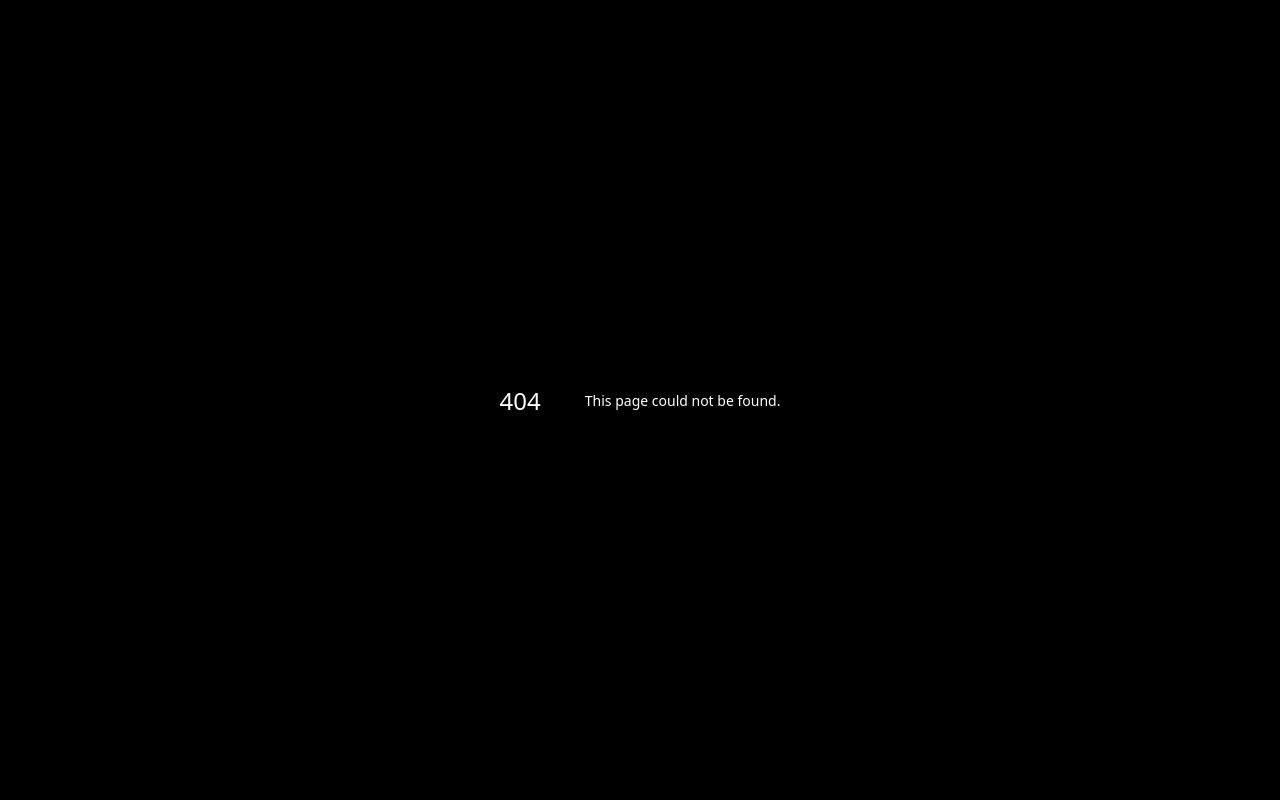
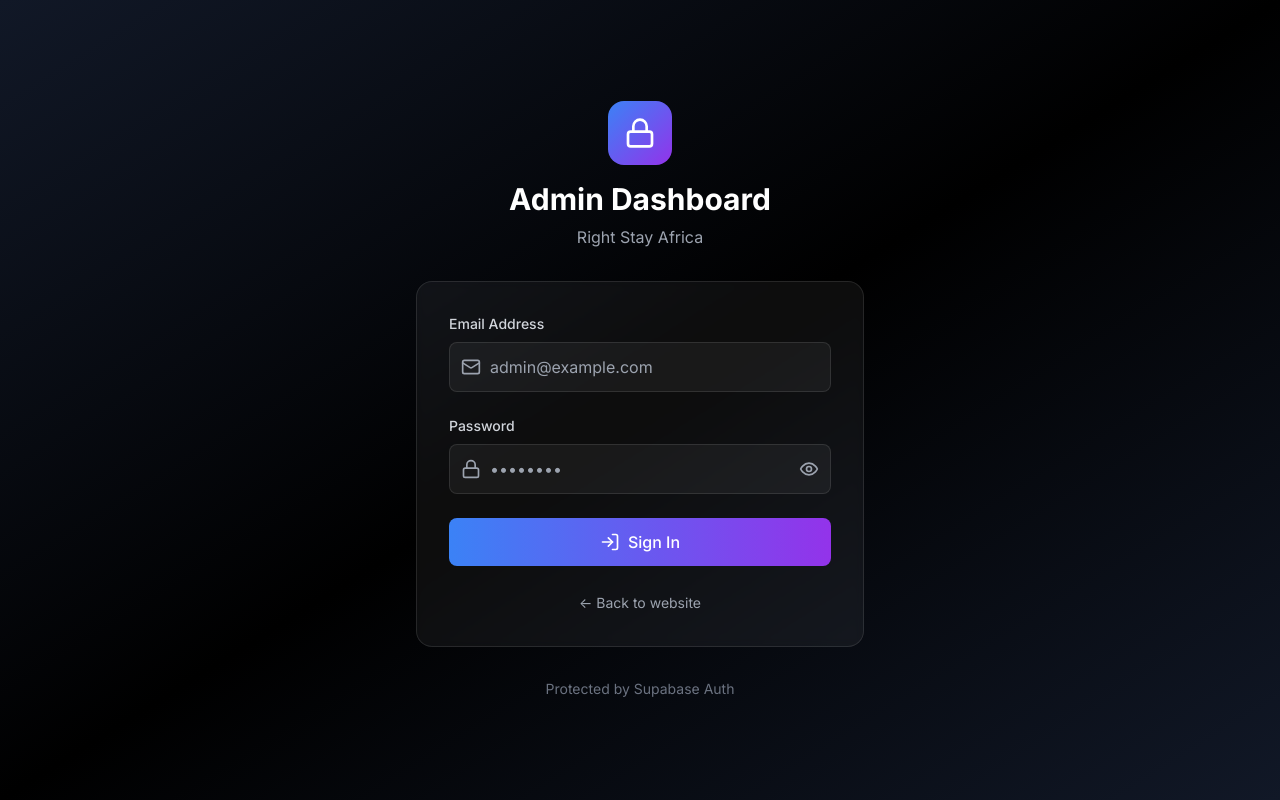
Before and after one commit to HanSolo4203/Right-Stay, a Next.js app: page /admin/login in a window 1280 px wide. Before the commit this address had no page. Built offline with nearby package versions, Linux system fonts and the light colour scheme; no server answers.

Commit message:
Add admin authentication with Supabase Auth - login page, protected dashboard, sign-out functionality

```diff
--- /dev/null
+++ b/app/admin/login/page.tsx
@@ -0,0 +1,175 @@
+'use client';
+
+import { useState, useEffect } from 'react';
+import { supabase } from '@/lib/supabase';
+import { useRouter } from 'next/navigation';
+import { Lock, Mail, Eye, EyeOff, LogIn, Loader2 } from 'lucide-react';
+
+export default function AdminLogin() {
+  const router = useRouter();
+  const [email, setEmail] = useState('');
+  const [password, setPassword] = useState('');
+  const [showPassword, setShowPassword] = useState(false);
+  const [loading, setLoading] = useState(false);
+  const [error, setError] = useState('');
+  const [checkingAuth, setCheckingAuth] = useState(true);
+
+  // Check if user is already logged in
+  useEffect(() => {
+    const checkUser = async () => {
+      const { data: { session } } = await supabase.auth.getSession();
+      if (session) {
+        router.push('/admin');
+      } else {
+        setCheckingAuth(false);
+      }
+    };
+    checkUser();
+  }, [router]);
+
+  const handleLogin = async (e: React.FormEvent) => {
+    e.preventDefault();
+    setLoading(true);
+    setError('');
+
+    try {
+      const { data, error } = await supabase.auth.signInWithPassword({
+        email,
+        password,
+      });
+
+      if (error) {
+        setError(error.message);
+      } else if (data.session) {
+        router.push('/admin');
+      }
+    } catch (err) {
+      setError('An unexpected error occurred');
+      console.error('Login error:', err);
+    } finally {
+      setLoading(false);
+    }
+  };
+
+  if (checkingAuth) {
+    return (
+      <div className="min-h-screen bg-gradient-to-br from-gray-900 via-black to-gray-900 flex items-center justify-center">
+        <Loader2 className="w-8 h-8 text-blue-500 animate-spin" />
+      </div>
+    );
+  }
+
+  return (
+    <div className="min-h-screen bg-gradient-to-br from-gray-900 via-black to-gray-900 flex items-center justify-center px-4 sm:px-6 lg:px-8">
+      <div className="max-w-md w-full">
+        {/* Logo and Header */}
+        <div className="text-center mb-8">
+          <div className="inline-flex items-center justify-center w-16 h-16 bg-gradient-to-br from-blue-500 to-purple-600 rounded-2xl mb-4">
+            <Lock className="w-8 h-8 text-white" />
+          </div>
+          <h2 className="text-3xl font-bold text-white mb-2">Admin Dashboard</h2>
+          <p className="text-gray-400">Right Stay Africa</p>
+        </div>
+
+        {/* Login Form */}
+        <div className="bg-white/5 backdrop-blur-sm rounded-2xl border border-white/10 p-8">
+          <form onSubmit={handleLogin} className="space-y-6">
+            {/* Error Message */}
+            {error && (
+              <div className="bg-red-500/10 border border-red-500/50 rounded-lg p-4">
+                <p className="text-red-400 text-sm">{error}</p>
+              </div>
+            )}
+
+            {/* Email Input */}
+            <div>
+              <label htmlFor="email" className="block text-sm font-medium text-gray-300 mb-2">
+                Email Address
+              </label>
+              <div className="relative">
+                <div className="absolute inset-y-0 left-0 pl-3 flex items-center pointer-events-none">
+                  <Mail className="h-5 w-5 text-gray-400" />
+                </div>
+                <input
+                  id="email"
+                  type="email"
+                  value={email}
+                  onChange={(e) => setEmail(e.target.value)}
+                  required
+                  className="block w-full pl-10 pr-3 py-3 bg-white/5 border border-white/10 rounded-lg text-white placeholder-gray-400 focus:outline-none focus:ring-2 focus:ring-blue-500 focus:border-transparent transition-all"
+                  placeholder="admin@example.com"
+                />
+              </div>
+            </div>
+
+            {/* Password Input */}
+            <div>
+              <label htmlFor="password" className="block text-sm font-medium text-gray-300 mb-2">
+                Password
+              </label>
+              <div className="relative">
+                <div className="absolute inset-y-0 left-0 pl-3 flex items-center pointer-events-none">
+                  <Lock className="h-5 w-5 text-gray-400" />
+                </div>
+                <input
+                  id="password"
+                  type={showPassword ? 'text' : 'password'}
+                  value={password}
+                  onChange={(e) => setPassword(e.target.value)}
+                  required
+                  className="block w-full pl-10 pr-12 py-3 bg-white/5 border border-white/10 rounded-lg text-white placeholder-gray-400 focus:outline-none focus:ring-2 focus:ring-blue-500 focus:border-transparent transition-all"
+                  placeholder="••••••••"
+                />
+                <button
+                  type="button"
+                  onClick={() => setShowPassword(!showPassword)}
+                  className="absolute inset-y-0 right-0 pr-3 flex items-center"
+                >
+                  {showPassword ? (
+                    <EyeOff className="h-5 w-5 text-gray-400 hover:text-gray-300" />
+                  ) : (
+                    <Eye className="h-5 w-5 text-gray-400 hover:text-gray-300" />
+                  )}
+                </button>
+              </div>
+            </div>
+
+            {/* Submit Button */}
+            <button
+              type="submit"
+              disabled={loading}
+              className="w-full flex items-center justify-center space-x-2 py-3 px-4 bg-gradient-to-r from-blue-500 to-purple-600 text-white font-medium rounded-lg hover:from-blue-600 hover:to-purple-700 focus:outline-none focus:ring-2 focus:ring-blue-500 focus:ring-offset-2 focus:ring-offset-gray-900 transition-all disabled:opacity-50 disabled:cursor-not-allowed"
+            >
+              {loading ? (
+                <>
+                  <Loader2 className="w-5 h-5 animate-spin" />
+                  <span>Signing in...</span>
+                </>
+              ) : (
+                <>
+                  <LogIn className="w-5 h-5" />
+                  <span>Sign In</span>
+                </>
+              )}
+            </button>
+          </form>
+
+          {/* Additional Links */}
+          <div className="mt-6 text-center">
+            <button
+              onClick={() => router.push('/')}
+              className="text-sm text-gray-400 hover:text-gray-300 transition-colors"
+            >
+              ← Back to website
+            </button>
+          </div>
+        </div>
+
+        {/* Footer */}
+        <p className="mt-8 text-center text-sm text-gray-500">
+          Protected by Supabase Auth
+        </p>
+      </div>
+    </div>
+  );
+}
--- a/app/admin/page.tsx
+++ b/app/admin/page.tsx
@@ -1,7 +1,9 @@
 'use client';
 
-import { useState } from 'react';
-import { Settings, Building2, Map, Menu, X, Calendar, Link } from 'lucide-react';
+import { useState, useEffect } from 'react';
+import { Settings, Building2, Map, Menu, X, Calendar, Link, LogOut, Loader2 } from 'lucide-react';
+import { supabase } from '@/lib/supabase';
+import { useRouter } from 'next/navigation';
 import SiteSettings from '@/components/admin/SiteSettings';
 import PropertySettings from '@/components/admin/PropertySettings';
 import TourPackageSettings from '@/components/admin/TourPackageSettings';
@@ -11,8 +13,51 @@ import PropertyMapping from '@/components/admin/PropertyMapping';
 type TabType = 'site' | 'properties' | 'tours' | 'bookings' | 'mapping';
 
 export default function AdminDashboard() {
+  const router = useRouter();
   const [activeTab, setActiveTab] = useState<TabType>('site');
   const [mobileMenuOpen, setMobileMenuOpen] = useState(false);
+  const [loading, setLoading] = useState(true);
+  const [userEmail, setUserEmail] = useState<string | null>(null);
+
+  // Check authentication
+  useEffect(() => {
+    const checkAuth = async () => {
+      const { data: { session } } = await supabase.auth.getSession();
+
+      if (!session) {
+        router.push('/admin/login');
+      } else {
+        setUserEmail(session.user.email || null);
+        setLoading(false);
+      }
+    };
+
+    checkAuth();
+
+    // Listen for auth changes
+    const { data: { subscription } } = supabase.auth.onAuthStateChange((event, session) => {
+      if (event === 'SIGNED_OUT' || !session) {
+        router.push('/admin/login');
+      }
+    });
+
+    return () => {
+      subscription.unsubscribe();
+    };
+  }, [router]);
+
+  const handleSignOut = async () => {
+    await supabase.auth.signOut();
+    router.push('/admin/login');
+  };
+
+  if (loading) {
+    return (
+      <div className="min-h-screen bg-gradient-to-br from-gray-900 via-black to-gray-900 flex items-center justify-center">
+        <Loader2 className="w-8 h-8 text-blue-500 animate-spin" />
+      </div>
+    );
+  }
 
   const tabs = [
     { id: 'site' as TabType, name: 'Site Settings', icon: Settings },
@@ -36,6 +81,21 @@ export default function AdminDashboard() {
                 <h1 className="text-xl font-bold text-white">Admin Dashboard</h1>
                 <p className="text-xs text-gray-400">Right Stay Africa</p>
               </div>
+            </div>
+
+            {/* User info and sign out - Desktop */}
+            <div className="hidden lg:flex items-center space-x-4">
+              <div className="text-right">
+                <p className="text-sm text-white">{userEmail}</p>
+                <p className="text-xs text-gray-400">Administrator</p>
+              </div>
+              <button
+                onClick={handleSignOut}
+                className="flex items-center space-x-2 px-4 py-2 bg-white/5 hover:bg-white/10 text-gray-300 hover:text-white rounded-lg transition-all"
+              >
+                <LogOut className="w-4 h-4" />
+                <span>Sign Out</span>
+              </button>
             </div>
 
             {/* Mobile menu button */}
@@ -91,6 +151,21 @@ export default function AdminDashboard() {
                   </button>
                 );
               })}
+
+              {/* Mobile user info and sign out */}
+              <div className="pt-4 border-t border-white/10">
+                <div className="px-4 py-2 mb-2">
+                  <p className="text-sm text-white">{userEmail}</p>
+                  <p className="text-xs text-gray-400">Administrator</p>
+                </div>
+                <button
+                  onClick={handleSignOut}
+                  className="flex items-center space-x-2 w-full px-4 py-3 bg-white/5 hover:bg-white/10 text-gray-300 hover:text-white rounded-lg transition-all"
+                >
+                  <LogOut className="w-5 h-5" />
+                  <span>Sign Out</span>
+                </button>
+              </div>
             </nav>
           )}
         </div>
```
Also changed, not shown: 2 other files (tests, documents, lock files or other folders).
